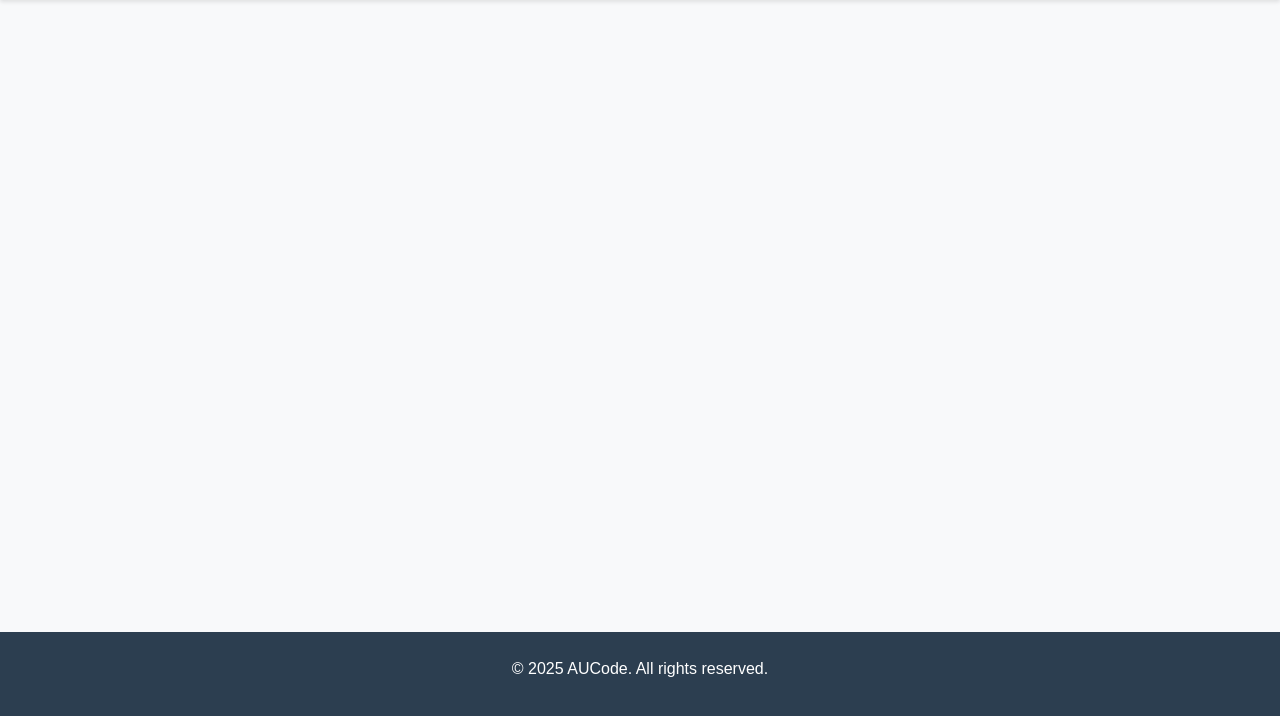
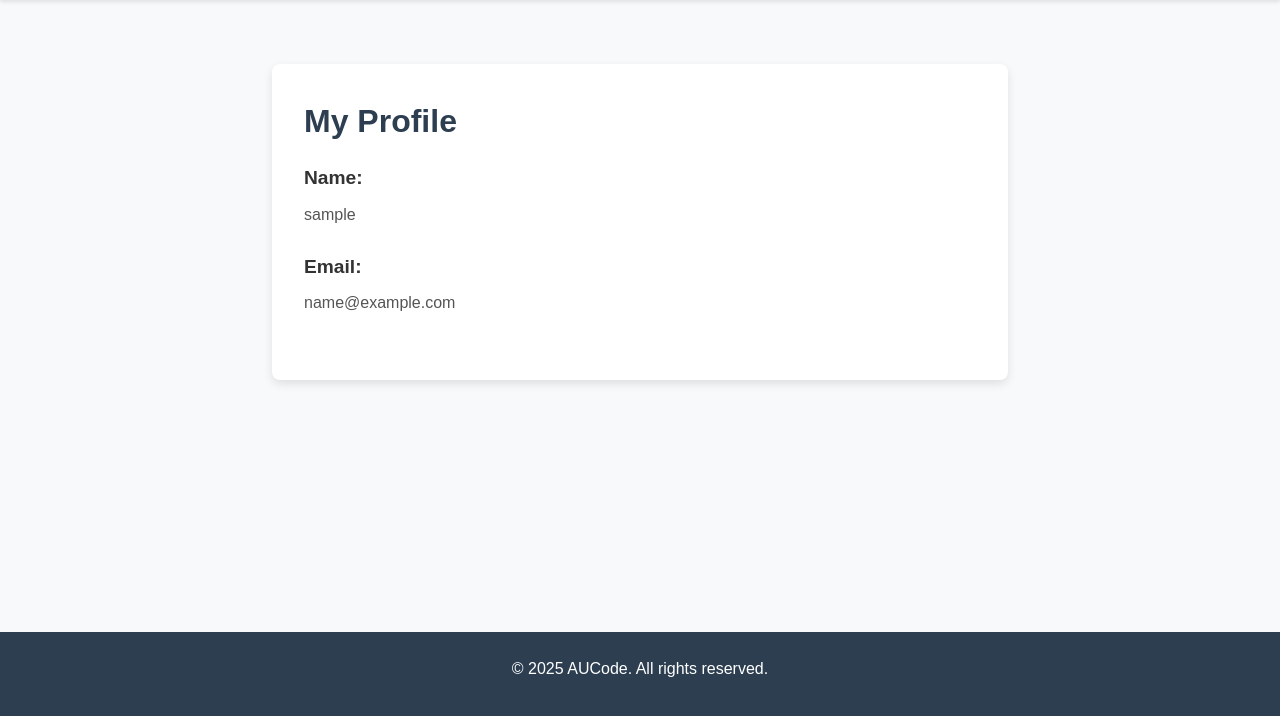
Before and after one commit to WoutOnGitHub/AUCode, a Flask app: page /profile/ in a window 1280 px wide. Shown: the part 78-794 px from the top of the page. Run offline with Flask 3, Linux system fonts and the light colour scheme; the visitor is signed in with stand-in values (Sample User, id 1); data comes from the database, SQL or seed files in the repository.

Commit message:
Add basic user profile page

```diff
--- a/app/routes/profile.py
+++ b/app/routes/profile.py
@@ -9,6 +9,7 @@ from flask import (
 )
 from werkzeug.security import check_password_hash, generate_password_hash
 
+from app.models.user import get_user_by_id
 from app.utils.auth_helpers import get_current_user_id, login_required
 
 # Create a Blueprint for profile routes
@@ -19,6 +20,6 @@ profile_bp = Blueprint("profile", __name__, url_prefix="/profile")
 def profile():
     user_id = get_current_user_id()
     if user_id:
-        return render_template("profile.html")
+        return render_template("profile.html", user=get_user_by_id(user_id))
     else:
         return redirect(url_for("index"))
--- a/app/templates/profile.html
+++ b/app/templates/profile.html
@@ -1,2 +1,73 @@
-{% extends "base.html" %} {% block title %}Contact Us - AUCode{% endblock %} {% block content %} {%
-endblock %}
+{% extends "base.html" %} {% block title %}My Profile - AUCode{% endblock %} {% block content %}
+<div class="container profile-container">
+  <div class="card profile-card">
+    <h1>My Profile</h1>
+
+    <div class="profile-details">
+      <div class="profile-item">
+        <h2>Name:</h2>
+        <p>{{ user.username if user else "Placeholder Name" }}</p>
+      </div>
+
+      <div class="profile-item">
+        <h2>Email:</h2>
+        <p>{{ user.email if user else "email@example.com" }}</p>
+      </div>
+    </div>
+  </div>
+</div>
+
+{# You might want to add some basic styling for these new elements in your styles.css #}
+<style>
+  .profile-container {
+    max-width: 800px;
+    margin: 2rem auto;
+  }
+
+  .profile-card {
+    background-color: #fff;
+    border-radius: 8px;
+    box-shadow: 0 4px 10px rgba(0, 0, 0, 0.1);
+    padding: 2rem;
+  }
+
+  .profile-details {
+    margin-bottom: 2rem;
+  }
+
+  .profile-item {
+    margin-bottom: 1.5rem;
+  }
+
+  .profile-item h2 {
+    font-size: 1.2rem;
+    color: #333;
+    margin-bottom: 0.5rem;
+  }
+
+  .profile-item p {
+    font-size: 1rem;
+    color: #555;
+  }
+
+  .profile-suggestions {
+    margin-top: 2rem;
+    padding-top: 1.5rem;
+    border-top: 1px solid #eee;
+  }
+
+  .profile-suggestions h3 {
+    margin-bottom: 1rem;
+  }
+
+  .profile-suggestions ul {
+    list-style: disc;
+    padding-left: 20px;
+  }
+
+  .profile-suggestions li {
+    margin-bottom: 0.5rem;
+  }
+</style>
+
+{% endblock %}
```
